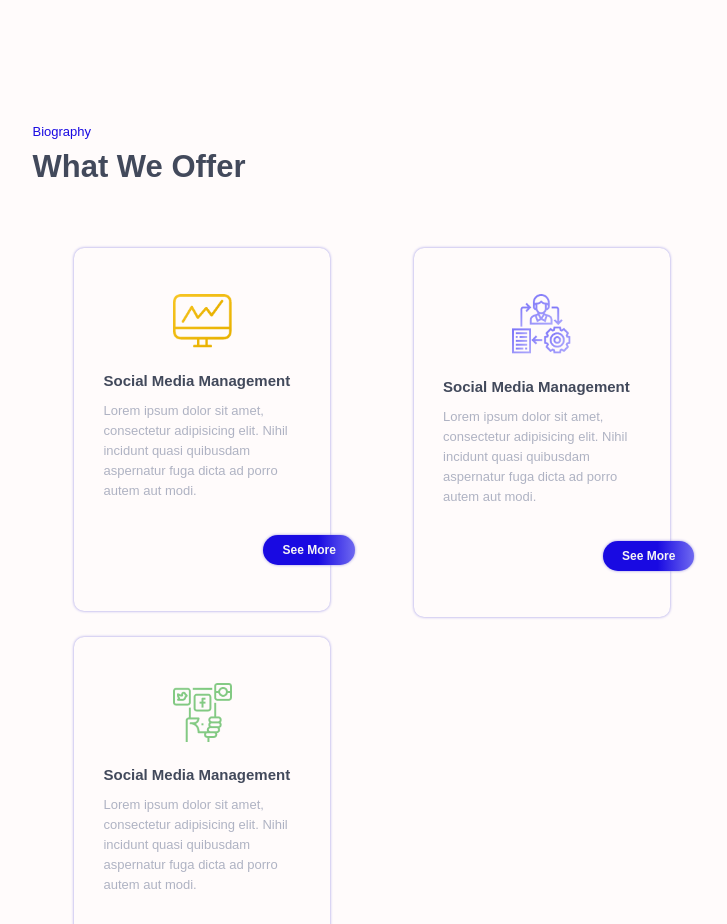
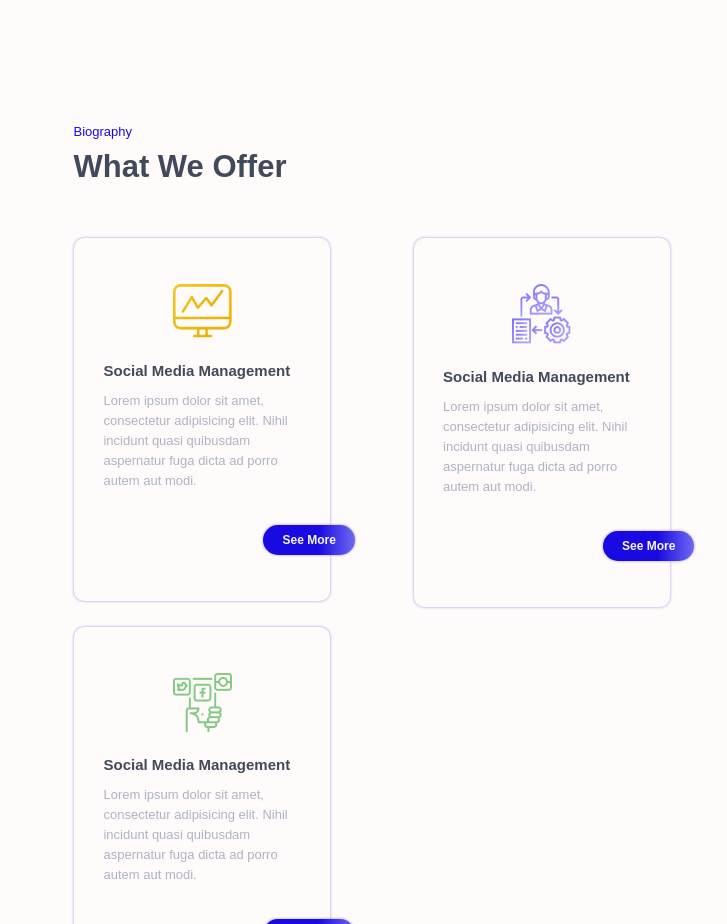
Before and after one commit to Alif539/to-submit-xd-tamplate, a plain HTML site: page index.html in a window 1280 px wide. Shown: the part 1300-2224 px from the top of the page, without its empty margins (116-843 px from the left). Drawn offline with Linux system fonts and the light colour scheme.

Commit message:
resized the whole site and added spacing and added fonts to the site

```diff
--- a/index.html
+++ b/index.html
@@ -88,10 +88,10 @@
            <div class="whatWeOfferSection">
                <div class="whatWeOfferDiv structure">
                    <div class="whatWeOfferHEading">
-                    <div class="introH6One">
+                    <div class="offerH6One">
                         <h6>Biography</h6>
                     </div>
-                    <div class="introH3One">
+                    <div class="offerH3One">
                         <h3>What We Offer</h3>
                     </div>
                    </div>
--- a/style.css
+++ b/style.css
@@ -252,6 +252,13 @@ margin-bottom: 10px;
 /* What WeOffer Section Starts here */
 .whatWeOfferDiv {
     padding: 150px 0px 150px 0px;
+}
+.whatWeOfferHEading{
+    width: 50%;
+    margin-left: 41px;
+}
+.offerH6One{
+    margin-bottom: 10px;
 }
 .WHatWEOfferCarts {
     padding: 43px 0px 0px 0px;
```
